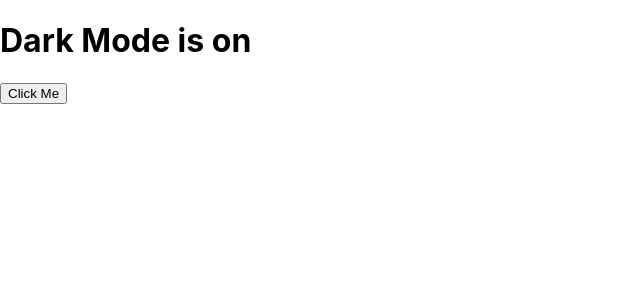
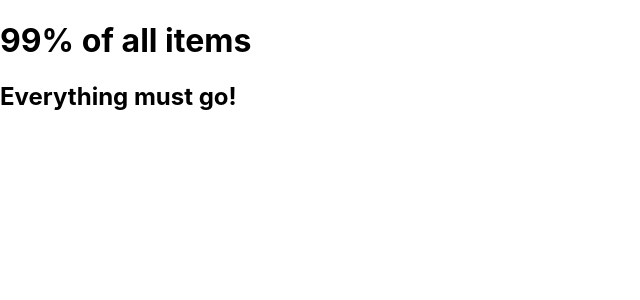
Before and after one commit to ishaniKapoor/react-basics, a React (Create React App) app: page / in a window 1280 px wide. Shown: the top 300 px of the page, without its empty margins (0-640 px from the left). Built offline with nearby package versions, Linux system fonts and the light colour scheme.

Commit message:
practicing data flow concepts

```diff
--- a/src/App.js
+++ b/src/App.js
@@ -1,8 +1,8 @@
-import ModeToggler from "./components/ModeToggler";
+import Promo from "./components/Promo";
 
 function App(props) {
   return (
-    <ModeToggler />
+    <Promo />
   );
 }
 
--- a/src/components/Promo.js
+++ b/src/components/Promo.js
@@ -1,14 +1,16 @@
+import PromoHeading from "./PromoHeading"
+
 function Promo(){
+    const data = {
+        heading: "99% of all items",
+        callToAction: "Everything must go!"
+      }
     return (
         <div className="promo-section">
             <div>
-                <h1>Don't miss this deal!</h1>
-            </div>
-            <div>
-                <h2>Subscribe to my newsletter and
-                    get all the shop items at 50%
-                    off!
-                </h2>
+                <PromoHeading
+                heading={data.heading}
+                callToAction={data.callToAction}/>
             </div>
         </div>
     );
--- /dev/null
+++ b/src/components/PromoHeading.js
@@ -0,0 +1,10 @@
+function PromoHeading(props){
+    return (
+        <div>
+            <h1>{props.heading}</h1>
+            <h2>{props.callToAction}</h2>
+        </div>
+    );
+};
+
+export default PromoHeading;
```
